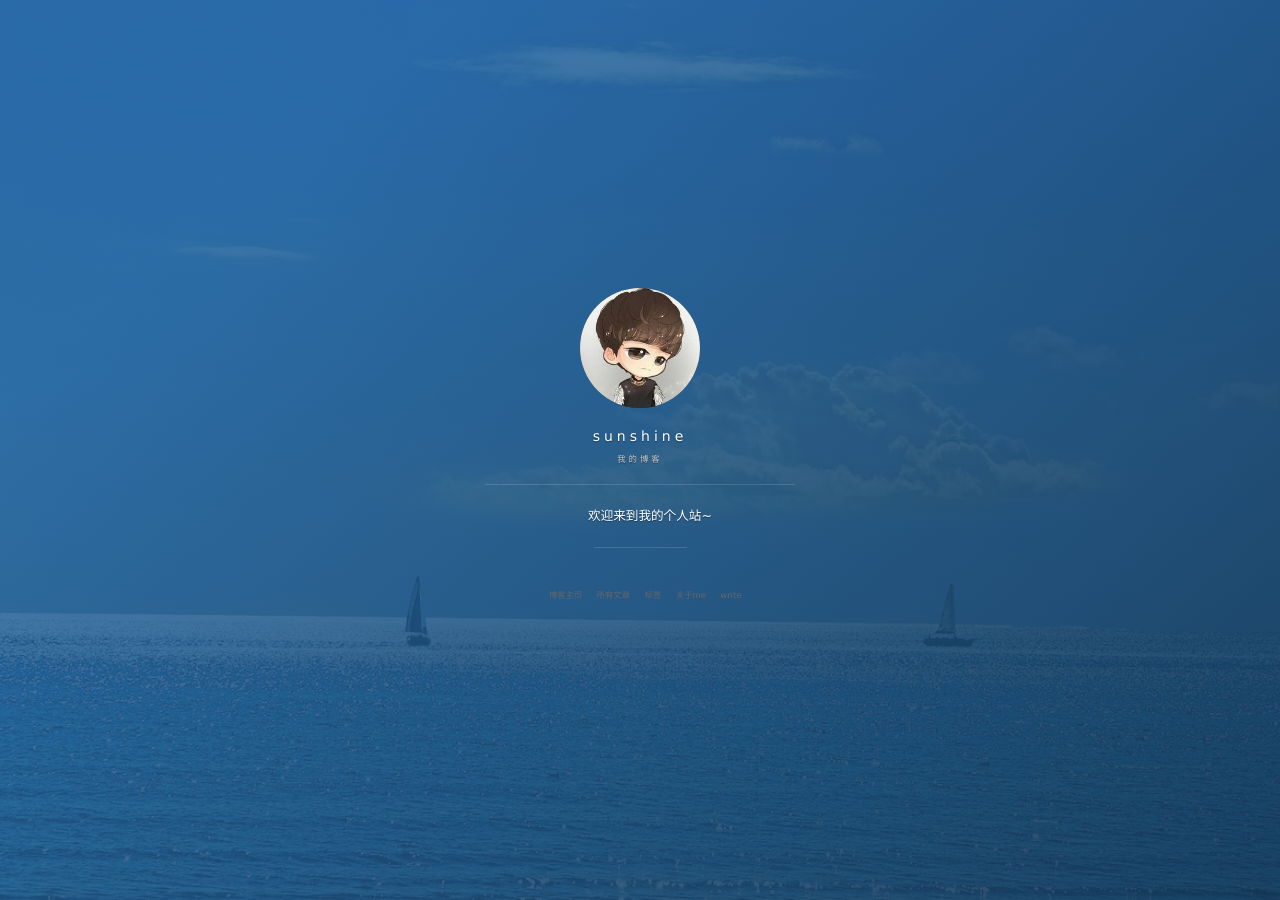
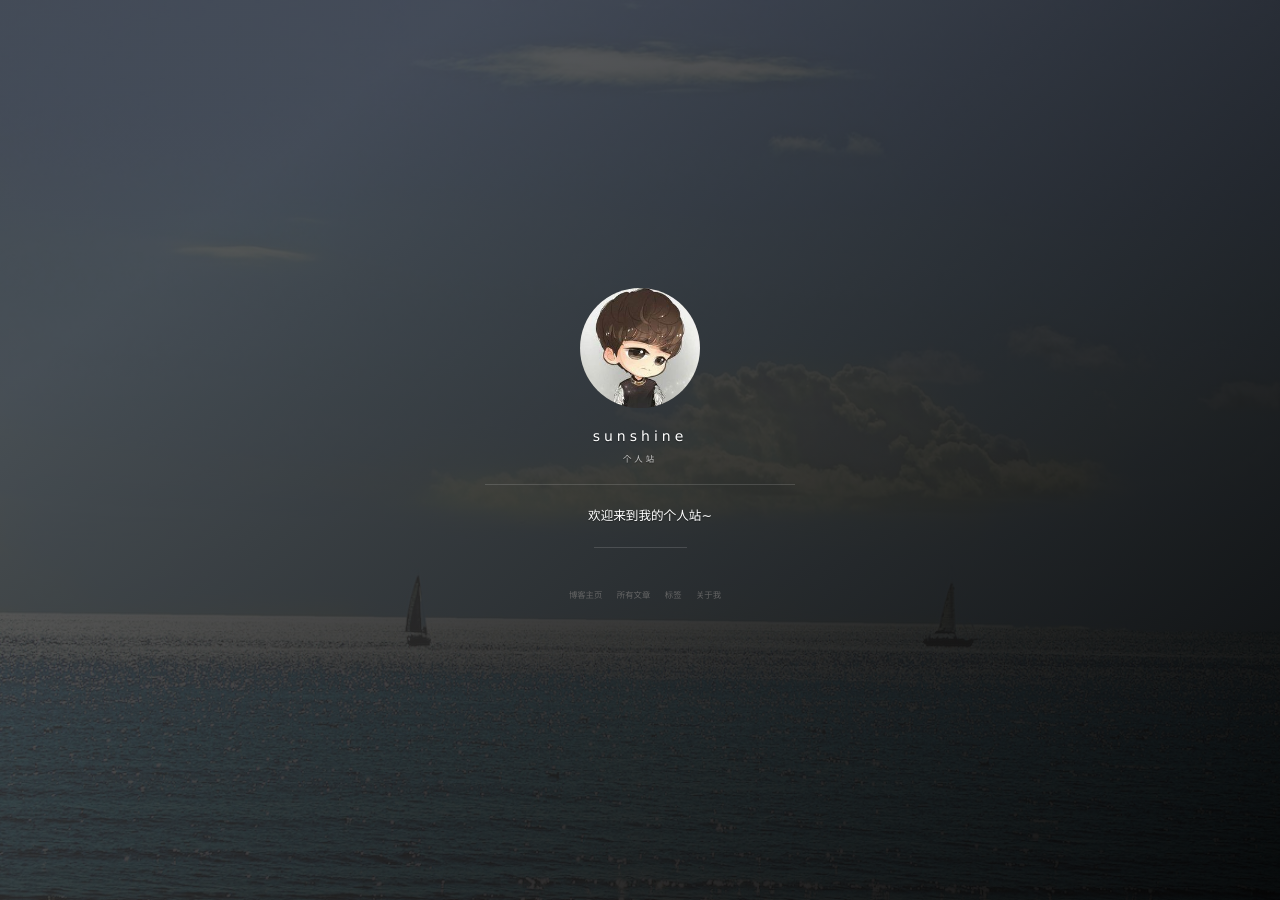
Before and after one commit to sunshine-zhijun/sunshine-zhijun.github.io, a Jekyll site: the page built from index.html, in a window 1280 px wide. Built offline with Jekyll 4.4.1, drawn with Linux system fonts in a browser that asks for light colours; nearby versions of some CDN libraries; the list of posts is cut into pages by our own code; comment, search, counter and statistics services are not loaded; grey boxes are pictures that could not be loaded.

Commit message:
Add files via upload

```diff
--- a/_config.yml
+++ b/_config.yml
@@ -1,28 +1,28 @@
 # Basic
 title: sunshine
-subtitle: 我的博客
+subtitle: 个人站
 description: 欢迎来到我的个人站~
 # 头像里面的标题
-avatarTitle: sunshine
+avatarTitle: leopardpan
 # 头像里面的描述
-avatarDesc: 私人博客/生活学习
+avatarDesc: iOS / 机器学习
 url: "http://sunshine-zhijun.github.io"
 
 # Comment
 comment:
-    disqus: sunshine
+    disqus: leopard
     # gitment: xxx // 需要修改 comments.html中的client_id和client_secret
     # uyan: 2143225  # 有言id,登录有言官网申请
 
 # Social
 social:
-    weibo: 18792676561
-    github: sunshine-zhijun
+    weibo: 5366874726
+    github: leopardpan
     # zhihu: panpanleopard
     # juejin: xxx
-    #jianshu: ***
+    jianshu: 2ada30d8d0f7
     # twitter:
-    mail: 1932895148@qq.com
+    mail: leopardpan@icloud.com
 
 
 # 百度统计
@@ -54,7 +54,7 @@ highlighter: rouge
 textColor: #FF0000
 
 # supported colors: blue, green, purple, red, orange or slate. If you need clear, leave it empty.
-cover_color: blue
+cover_color: clear
 
 # The blog button should not be removed.
 blog_button:
@@ -64,8 +64,8 @@ blog_button:
 nav:
     - {title: 所有文章, description: archive, url: '/archive'}
     - {title: 标签, description: tags, url: '/tags'}
-    - {title: 关于me, description: about, url: '/about'}
-    - {title: write, description: about,url:'/about'}
+    - {title: 关于我, description: about, url: '/about'}
+
 
 # Pagination
 gems: [jekyll-paginate,jekyll-sitemap]
```
